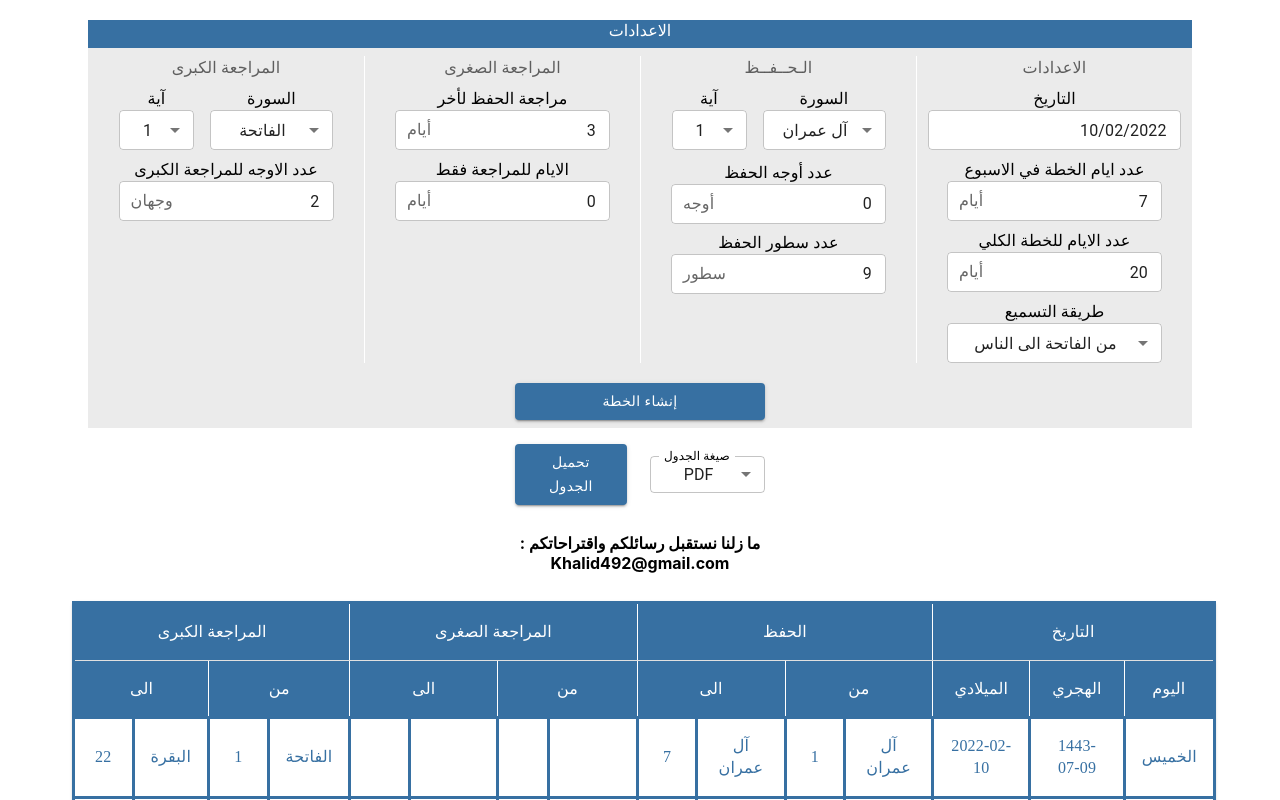
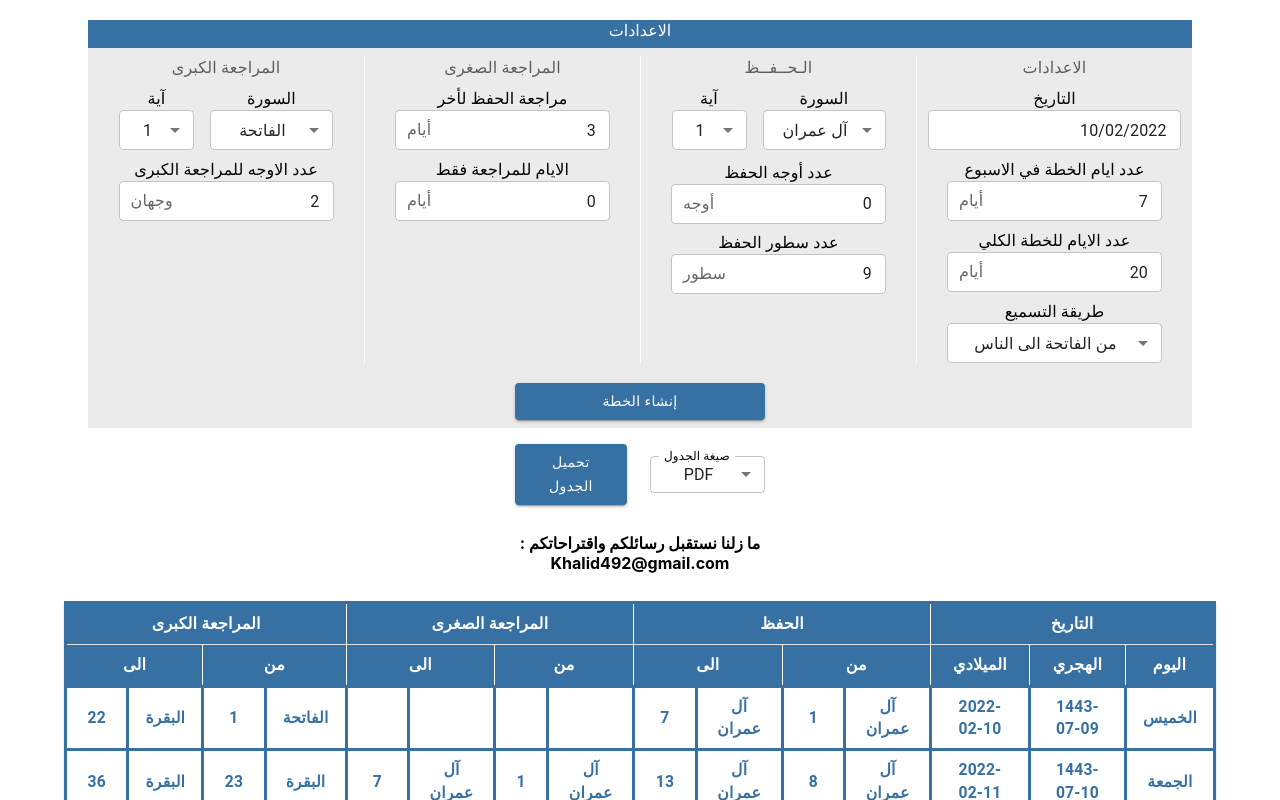
Before and after one commit to MuhannadAlDuayji/QTech-React, a React (Create React App) app: page / in a window 1280 px wide. Shown: the top 800 px of the page. Built offline with nearby package versions, Linux system fonts and the light colour scheme.

Commit message:
Config 2
miss to commit it with the prev

```diff
--- a/src/body/DataTable.jsx
+++ b/src/body/DataTable.jsx
@@ -144,22 +144,28 @@ const DataTable = (props) => {
   }, [props.memorized, props.smallMemorized, props.biggestMemorized]);
 
   return (
-    <Paper sx={{ ml: 1, alignContent: "center" }}>
+    <Paper sx={{ ml: 0, alignContent: "center" }}>
       <TableContainer >
         <Table  {...getTableProps()}>
           <TableHead sx={{ background: "#3770A2", color: "white", borderColor: "#3770A2", borderStyle: "solid" }}>
             {headerGroups.map((headerGroup) => {
               return (
-                <TableRow {...headerGroup.getHeaderGroupProps()}>
+                <TableRow  {...headerGroup.getHeaderGroupProps()}>
                   {headerGroup.headers.map((column) =>
                     // here to make col-span in walk around way
                     column.depth !== 2 ? (
-                      <TableCell sx={{
-                        textAlign: "center", color: "white", borderRight: "1px solid white",
-                        fontFamily: "Roboto Helvetica Arial sans-serif",
-                        fontWeight: 400,
-                        fontSize: "1rem"
-                      }} {...column.getHeaderProps()}>
+                      <TableCell
+                        // fix issue the issue :)
+                        rowSpan={(column.depth === 1) ? "2" : ""}
+                        sx={{
+                          paddingY: 1,
+                          fontFamily: "Loew Next Arabic Medium",
+                          textAlign: "center",
+                          color: "white",
+                          borderRight: "1px solid white",
+                          fontWeight: "bold",
+                          fontSize: "1rem"
+                        }} {...column.getHeaderProps()}>
                         {column.render("Header")}
                       </TableCell>
                     ) : (
@@ -178,10 +184,10 @@ const DataTable = (props) => {
                   {row.cells.map((cell) => {
                     return (
                       <TableCell sx={{
+                        paddingY: 1,
                         textAlign: "center", color: "#3770A2", borderColor: "#3770A2", borderStyle: "solid",
-                        fontFamily: "Roboto Helvetica Arial sans-serif",
-                        fontWeight: 400,
-                        fontSize: "1rem"
+                        fontWeight: "bold",
+                        fontSize: "0.98rem"
                       }} {...cell.getCellProps()}>{cell.render("Cell")}</TableCell>
                     );
                   })}
```
